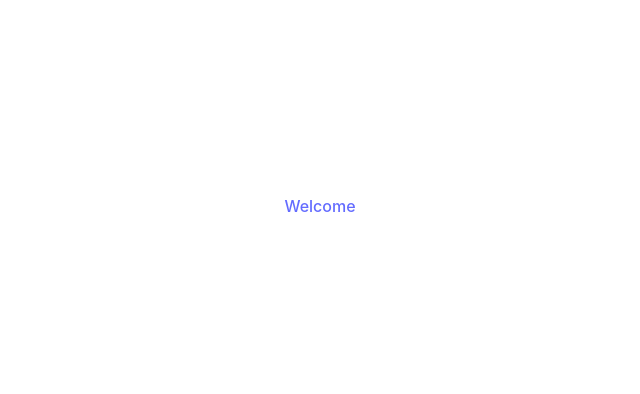
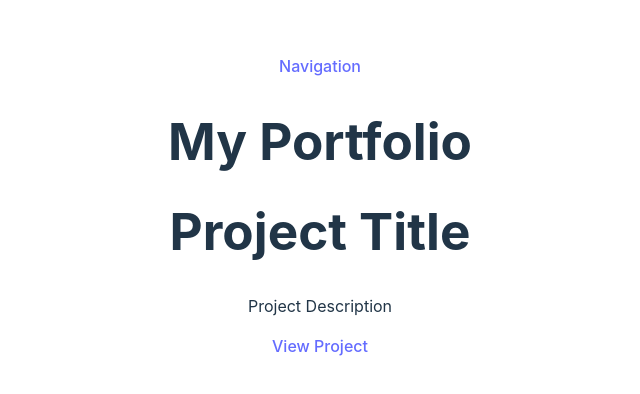
Before and after one commit to ngin2894/React-Challenge-10-Portfolio, a React (Vite) app in the folder my react portfolio/: page / in a window 1280 px wide. Shown: the part 194-588 px from the top of the page, without its empty margins (320-960 px from the left). Built offline with nearby package versions, Linux system fonts and the light colour scheme.

Commit message:
Added a new image file, began adding project.jsx and header.jsx info

```diff
--- a/my react portfolio/src/App.jsx
+++ b/my react portfolio/src/App.jsx
@@ -1,16 +1,17 @@
 import { useState } from 'react'
-import reactLogo from './assets/react.svg'
-import viteLogo from '/vite.svg'
+// import ProjectImage from './assets/projectImage.png'
 import './App.css'
 import Navigation from './components/Navigation'
+import Header from './components/Header'
+import Project from './components/Project'
 
 function App() {
 
   return (
       <div>
-        {/* <Header/> */}
         <Navigation/>
-        {/* <Project/> */}
+        <Header/>
+        <Project/>
         {/* <Footer/> */}
       </div>
   )
--- /dev/null
+++ b/my react portfolio/src/components/Header.jsx
@@ -0,0 +1,9 @@
+function Header() {
+  return (
+    <header className="Header">
+      <h1>My Portfolio</h1>
+    </header>
+  );
+}
+
+export default Header;
--- a/my react portfolio/src/components/Navigation.jsx
+++ b/my react portfolio/src/components/Navigation.jsx
@@ -1,7 +1,7 @@
 function Navbar() {
     return (
     <nav className="navbar">
-        <a href="/">Welcome</a>
+        <a href="/">Navigation</a>
     </nav>
     );
 }
--- /dev/null
+++ b/my react portfolio/src/components/Project.jsx
@@ -0,0 +1,23 @@
+// import NGLogo from './assets/NGlogo.jpg'
+
+function Project() {
+    return (
+        <div className="project">
+            <div className="project__container">
+                <div className="project__container__left">
+                    <h1>Project Title</h1>
+                    <p>Project Description</p>
+                    <div className="project__container__left__stack">
+                        {/* <img src={NGLogo} alt="Logo" /> */}
+                    </div>
+                    <a href="/">View Project</a>
+                </div>
+                <div className="project__container__right">
+                    {/* <img src={projectImage} alt="Project Image" /> */}
+                </div>
+            </div>
+        </div>
+    );
+}
+
+export default Project;
```
Also changed, not shown: my react portfolio/src/assets/NGlogo.jpg (added).
